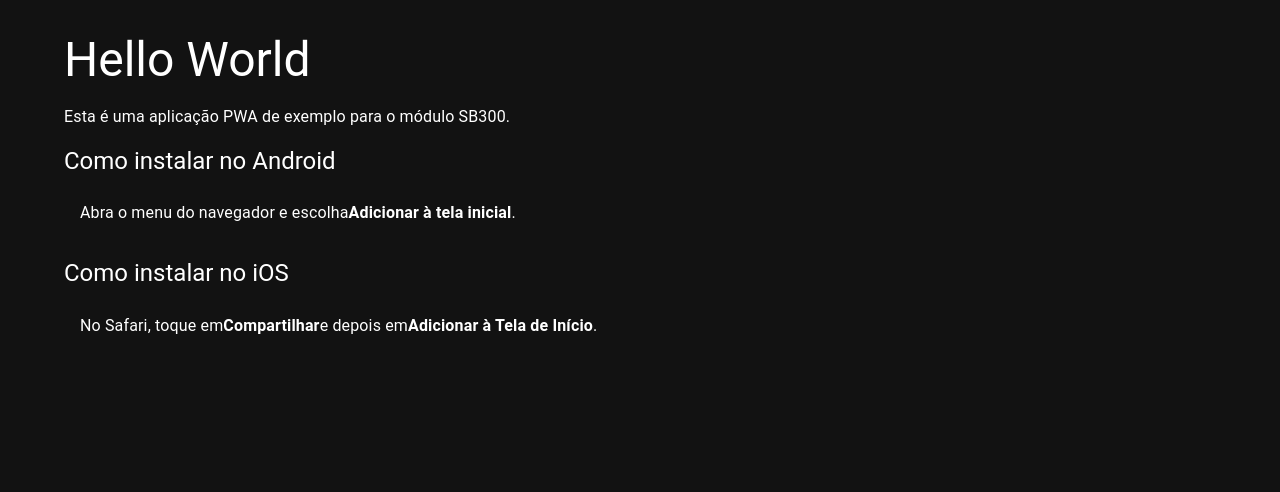
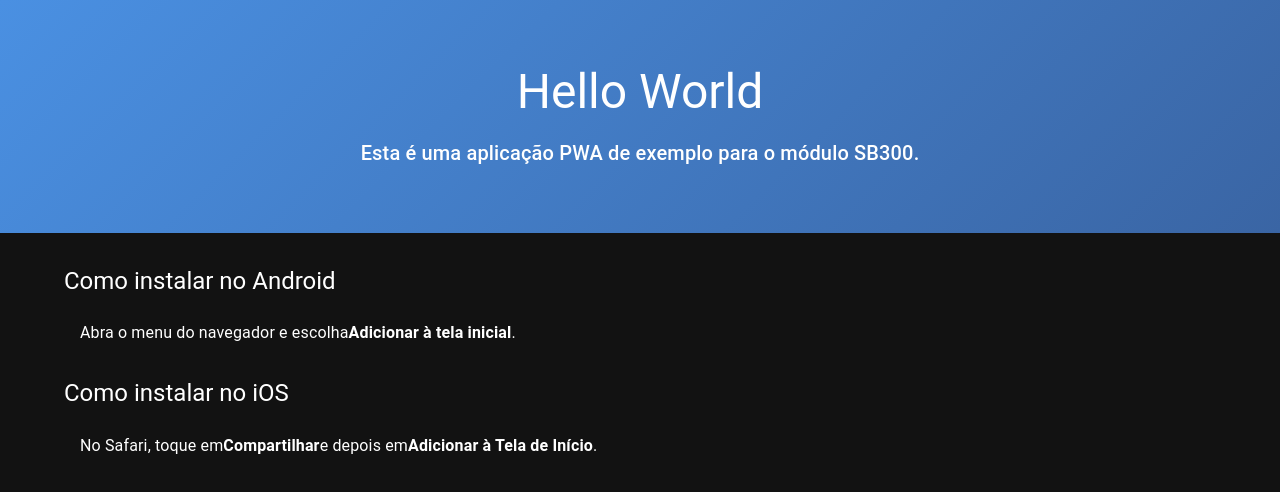
Before and after one commit to MateusMarochi/pwa-sb300, a Next.js app: page / in a window 1280 px wide. Shown: the top 492 px of the page. Built offline with nearby package versions, Linux system fonts and the light colour scheme.

Commit message:
Add 180x180 icon and update PWA layout
Added a new 180x180 PNG icon for improved Apple touch support and updated manifest.json to include it. Modified layout.tsx to reference the new icon and moved themeColor to viewport. Enhanced page.tsx with a gradient header and improved visual structure.

```diff
--- a/src/app/layout.tsx
+++ b/src/app/layout.tsx
@@ -17,15 +17,19 @@ export const metadata: Metadata = {
   title: 'SB300 PWA',
   description: 'Hello World PWA',
   manifest: '/manifest.json',
-  themeColor: '#4A90E2',
   appleWebApp: {
     capable: true,
     title: 'SB300 PWA',
   },
   icons: [
     { rel: 'icon', url: '/icon-192x192.png' },
-    { rel: 'apple-touch-icon', url: '/icon-192x192.png' },
+    { rel: 'apple-touch-icon', url: '/icon-180x180.png' },
+    { rel: 'icon', url: '/icon-512x512.png', sizes: '512x512' },
   ],
+}
+
+export const viewport = {
+  themeColor: '#4A90E2',
 }
 
 export default function RootLayout({
--- a/src/app/page.tsx
+++ b/src/app/page.tsx
@@ -1,21 +1,34 @@
 'use client'
-import { Container, Typography, List, ListItem } from '@mui/material'
+import { Box, Container, Typography, List, ListItem } from '@mui/material'
 
 export default function Home() {
   return (
-    <Container sx={{ py: 4 }}>
+    <>
+      <Box
+        sx={{
+          background: 'linear-gradient(135deg, #4A90E2 0%, #3A65A4 100%)',
+          color: 'white',
+          py: 8,
+          textAlign: 'center',
+        }}
+      >
+        <Container>
           <Typography variant="h3" component="h1" gutterBottom>
             Hello World
           </Typography>
-      <Typography paragraph>
+          <Typography variant="h6" component="p">
             Esta é uma aplicação PWA de exemplo para o módulo SB300.
           </Typography>
+        </Container>
+      </Box>
+      <Container sx={{ py: 4 }}>
         <Typography variant="h5" component="h2" gutterBottom>
           Como instalar no Android
         </Typography>
         <List>
           <ListItem>
-          Abra o menu do navegador e escolha <strong>Adicionar à tela inicial</strong>.
+            Abra o menu do navegador e escolha{' '}
+            <strong>Adicionar à tela inicial</strong>.
           </ListItem>
         </List>
         <Typography variant="h5" component="h2" gutterBottom sx={{ mt: 2 }}>
@@ -23,9 +36,11 @@ export default function Home() {
         </Typography>
         <List>
           <ListItem>
-          No Safari, toque em <strong>Compartilhar</strong> e depois em <strong>Adicionar à Tela de Início</strong>.
+            No Safari, toque em <strong>Compartilhar</strong> e depois em{' '}
+            <strong>Adicionar à Tela de Início</strong>.
           </ListItem>
         </List>
       </Container>
+    </>
   )
 }
```
Also changed, not shown: public/icon-180x180.png (added), public/manifest.json. Lines whose indentation alone changed are shown as unchanged.
